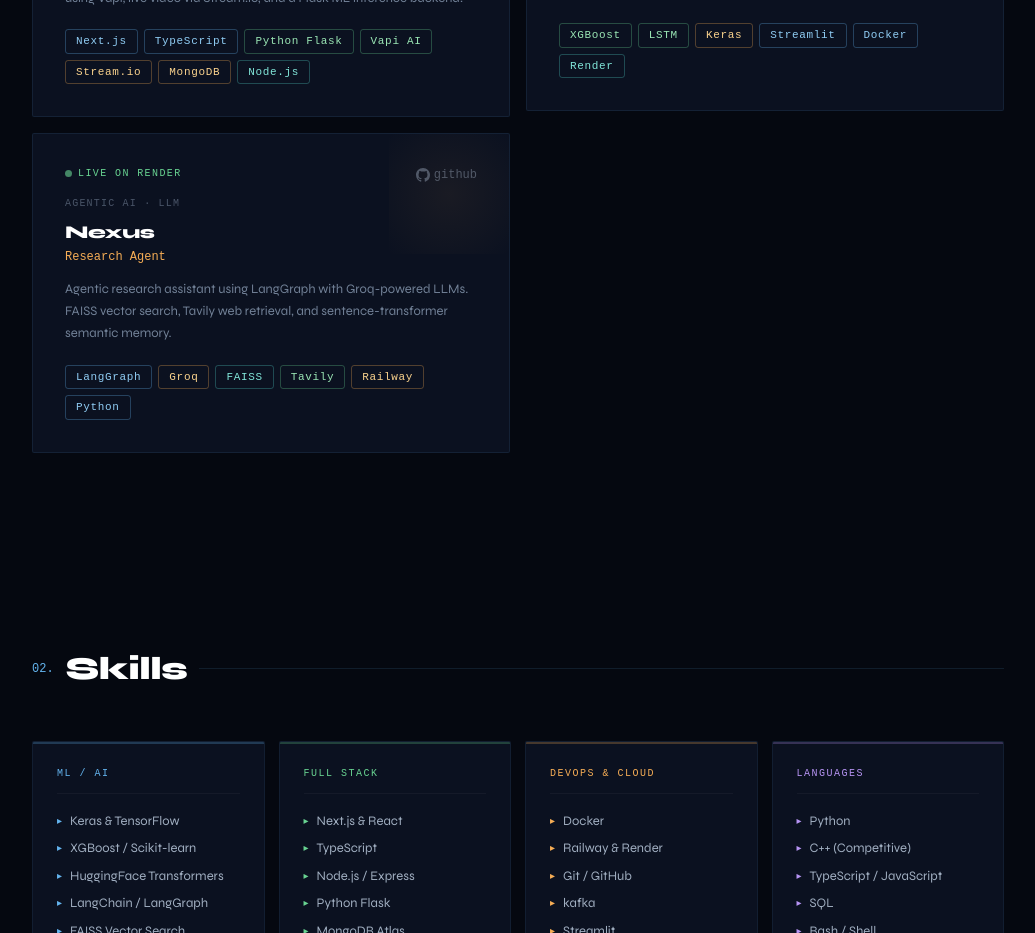
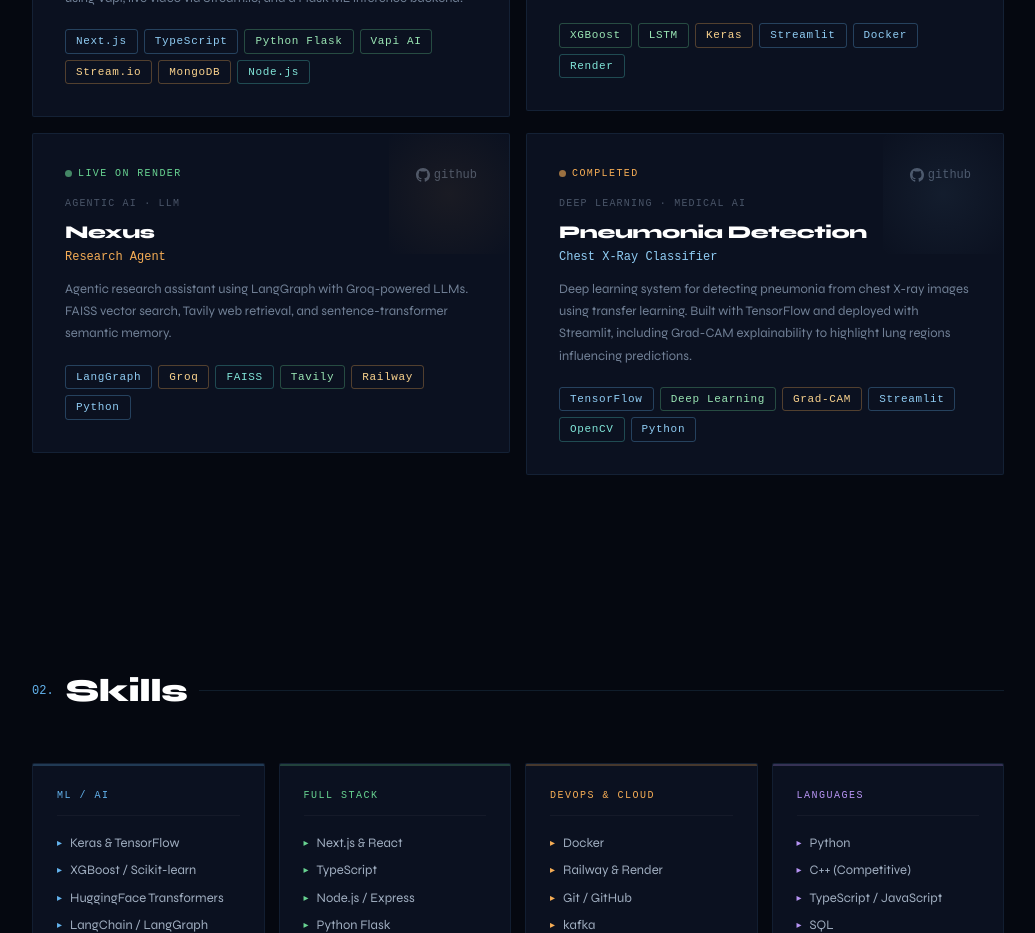
Before and after one commit to Ommdutta26/Portfolio, a Next.js app: page / in a window 1280 px wide. Shown: the part 1200-2133 px from the top of the page, without its empty margins (122-1157 px from the left). Built offline with nearby package versions, Linux system fonts and the light colour scheme; no server answers.

Commit message:
added project4

```diff
--- a/src/data/portfolio.ts
+++ b/src/data/portfolio.ts
@@ -21,7 +21,7 @@
     type: "Full Stack · AI Platform",
     title: "InterviewFlow-AI",
     subtitle: "AI Interview Platform",
-    desc: "AI Interview Platform: Developed a full-stack AI interview system with real-time proctoring, emotion and gaze detection, AI voice interviews using Vapi, live video via Stream.io, and a Flask ML inference backend. ",
+    desc: "AI Interview Platform: Developed a full-stack AI interview system with real-time proctoring, emotion and gaze detection, AI voice interviews using Vapi, live video via Stream.io, and a Flask ML inference backend.",
     tags: ["Next.js", "TypeScript", "Python Flask", "Vapi AI", "Stream.io", "MongoDB", "Node.js"],
     tagColors: { "Next.js": "blue", TypeScript: "blue", "Python Flask": "green", "Vapi AI": "green", "Stream.io": "amber", MongoDB: "amber", "Node.js": "teal" },
     accent: "#63b3ed",
@@ -55,6 +55,20 @@
     accent: "#f6ad55",
     github: "https://github.com/Ommdutta26/ResearchMind",
   },
+  {
+    id: 4,
+    featured: false,
+    status: "completed",
+    statusLabel: "COMPLETED",
+    type: "Deep Learning · Medical AI",
+    title: "Pneumonia Detection",
+    subtitle: "Chest X-Ray Classifier",
+    desc: "Deep learning system for detecting pneumonia from chest X-ray images using transfer learning. Built with TensorFlow and deployed with Streamlit, including Grad-CAM explainability to highlight lung regions influencing predictions.",
+    tags: ["TensorFlow", "Deep Learning", "Grad-CAM", "Streamlit", "OpenCV", "Python"],
+    tagColors: { TensorFlow: "orange", "Deep Learning": "green", "Grad-CAM": "amber", Streamlit: "blue", OpenCV: "teal", Python: "blue" },
+    accent: "#90cdf4",
+    github: "https://github.com/Ommdutta26/Pneumonia-Detection",
+  },
 ];
 
 export const SKILLS = [
```
